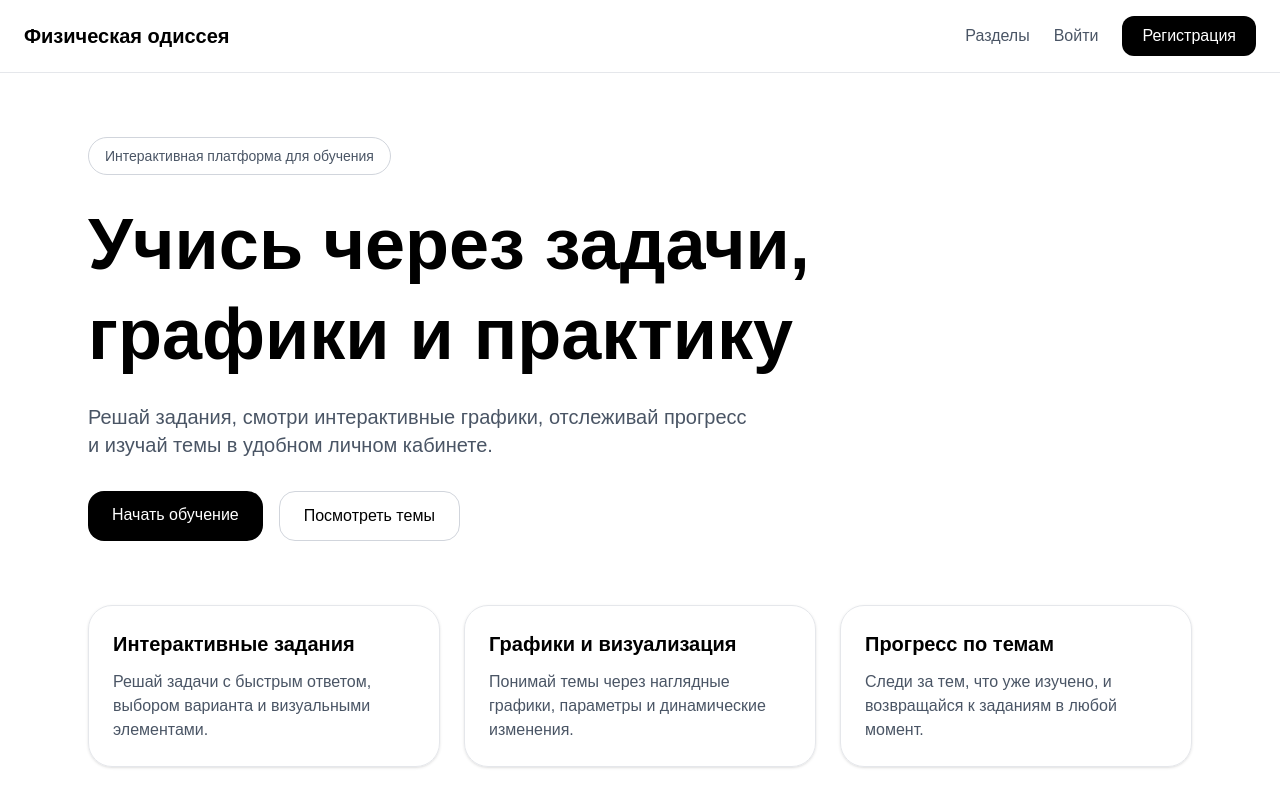
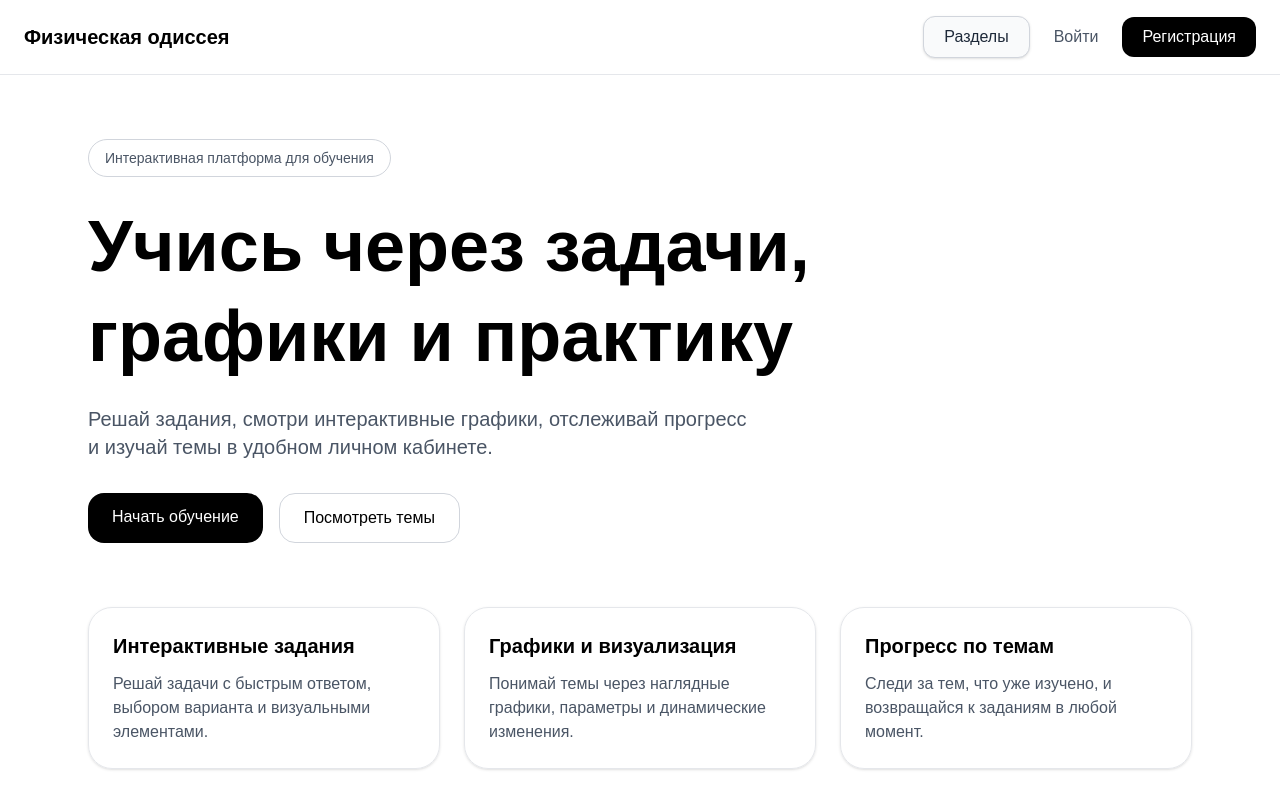
Before and after one commit to pivnoe11/my-edu-site, a Next.js app: page / in a window 1280 px wide. Shown: the top 808 px of the page. Built offline with nearby package versions, Linux system fonts and the light colour scheme; no server answers.

Commit message:
Highlight sections nav link

```diff
--- a/components/Navbar.tsx
+++ b/components/Navbar.tsx
@@ -30,7 +30,7 @@ export default async function Navbar() {
         <nav className="flex items-center gap-6">
           <Link
             href="/sections"
-            className="text-gray-600 transition hover:text-black"
+            className="rounded-xl border border-gray-300 bg-gray-50 px-5 py-2 font-medium text-gray-800 shadow-sm transition hover:-translate-y-0.5 hover:border-black hover:bg-white hover:text-black hover:shadow-md"
           >
             Разделы
           </Link>
```
